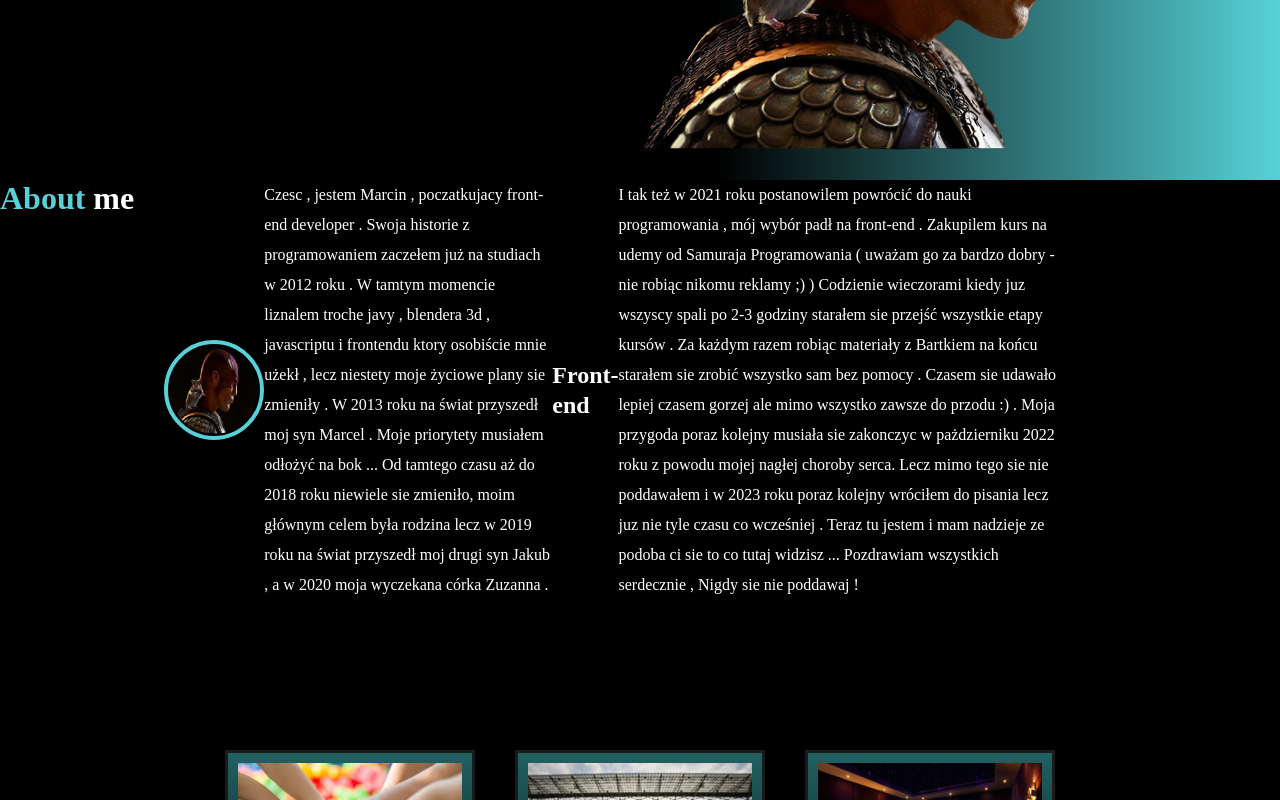
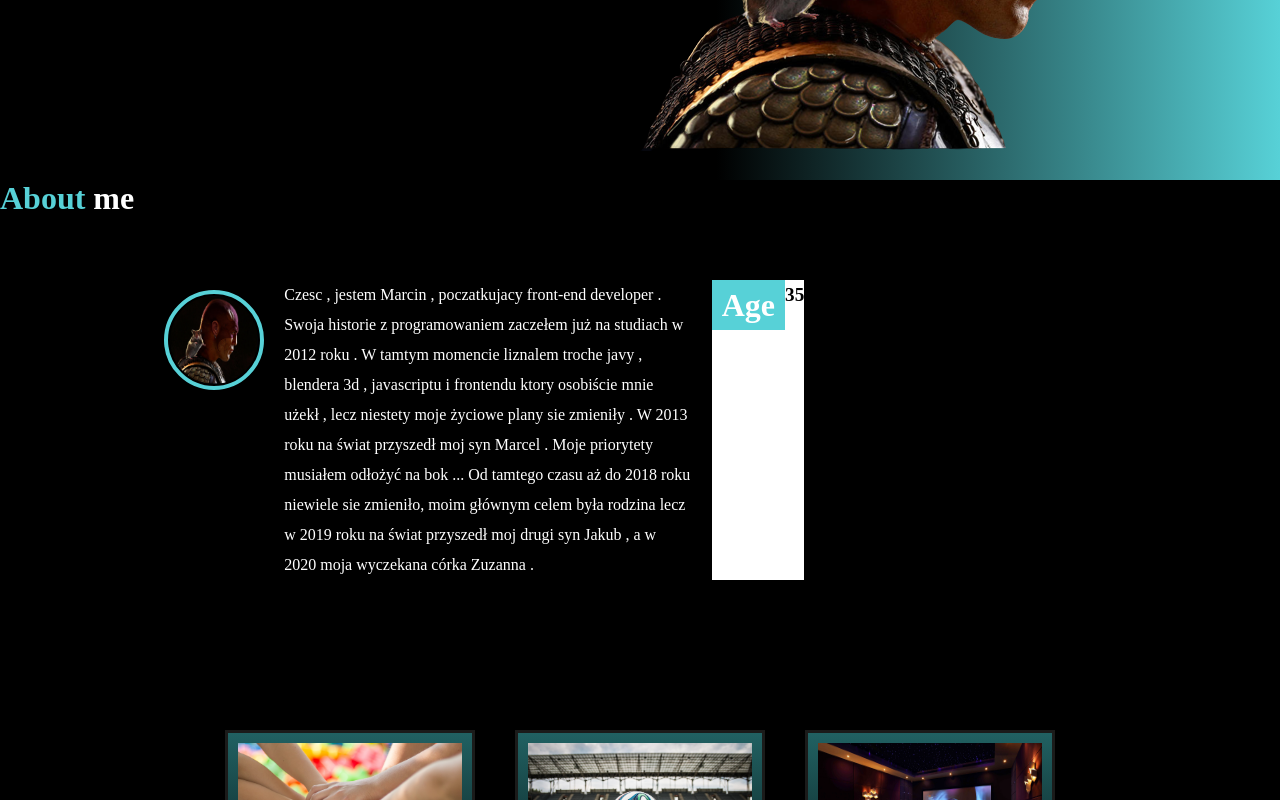
Before and after one commit to marcinoles87/mysite, a React (Create React App) app: page / in a window 1280 px wide. Shown: the part 670-1470 px from the top of the page. Built offline with nearby package versions, Linux system fonts and the light colour scheme; a web font is replaced by a local one.

Commit message:
work cards

```diff
--- a/src/components/About.js
+++ b/src/components/About.js
@@ -21,25 +21,16 @@ function About() {
           moim głównym celem była rodzina lecz w 2019 roku na świat przyszedł moj drugi syn Jakub , a w 2020
           moja wyczekana córka Zuzanna . </p>
 
-        {/* <div className='about-text2'> */}
-            <h2> Front-end</h2>
-
-            <p>I tak też w 2021 roku postanowilem powrócić do nauki programowania , mój wybór padł
-            na front-end . Zakupilem kurs na udemy od Samuraja Programowania ( uważam go za bardzo dobry - nie robiąc nikomu reklamy ;) )
-            Codzienie wieczorami kiedy juz wszyscy spali po 2-3 godziny starałem sie przejść wszystkie etapy kursów . Za każdym razem robiąc
-            materiały z Bartkiem na końcu starałem sie zrobić wszystko sam bez pomocy . Czasem sie udawało lepiej czasem gorzej ale mimo wszystko
-            zawsze do przodu :) . Moja przygoda poraz kolejny musiała sie zakonczyc w  pażdzierniku 2022 roku  z powodu mojej nagłej choroby serca.
-            Lecz mimo tego sie nie poddawałem i w 2023 roku poraz kolejny wróciłem do pisania lecz juz nie tyle czasu co wcześniej . Teraz tu jestem i
-            mam nadzieje ze podoba ci sie to co tutaj widzisz ... Pozdrawiam wszystkich serdecznie , Nigdy sie nie poddawaj !
 
 
-          </p>
-
-        {/* </div> */}
-
+      <div className='about-info'>
+        <div className='info-item'>
+          <h1>Age</h1>
+          <h2>35</h2>
+        </div>
       </div>
 
-
+    </div>
 
     </div>
 
--- a/src/components/about.scss
+++ b/src/components/about.scss
@@ -14,12 +14,13 @@ $primary-color : rgb(87, 209, 215);
     }
 
     .about-text{
-        width: 70vw;
+        width: 50vw;
+        margin-top:100px;
         display: flex;
         flex-direction: row;
-        align-items: center;
         justify-content: center;
         line-height:30px;
+        gap:20px;
 
 
         .profil-img{
@@ -31,14 +32,30 @@ $primary-color : rgb(87, 209, 215);
             border-radius: 100%;
         }
 
-        .about-text2{
-            margin-top: 30px;
+        .about-info{
+            display: flex;
+            flex-direction: column;
+            background-color: white;
+            width: 200px;
+
+            .info-item{
+                display: flex;
+                flex-direction: row;
+
+                h1{
+                    background-color: $primary-color;
+                    color: white;
+                    padding: 10px;
+
+                }
+
+                h2{
+                    color: black;
+                    font-size: larger;
+                }
 
 
-            h2{
-                margin-top: 30px;
             }
-
         }
     }
 }
```
